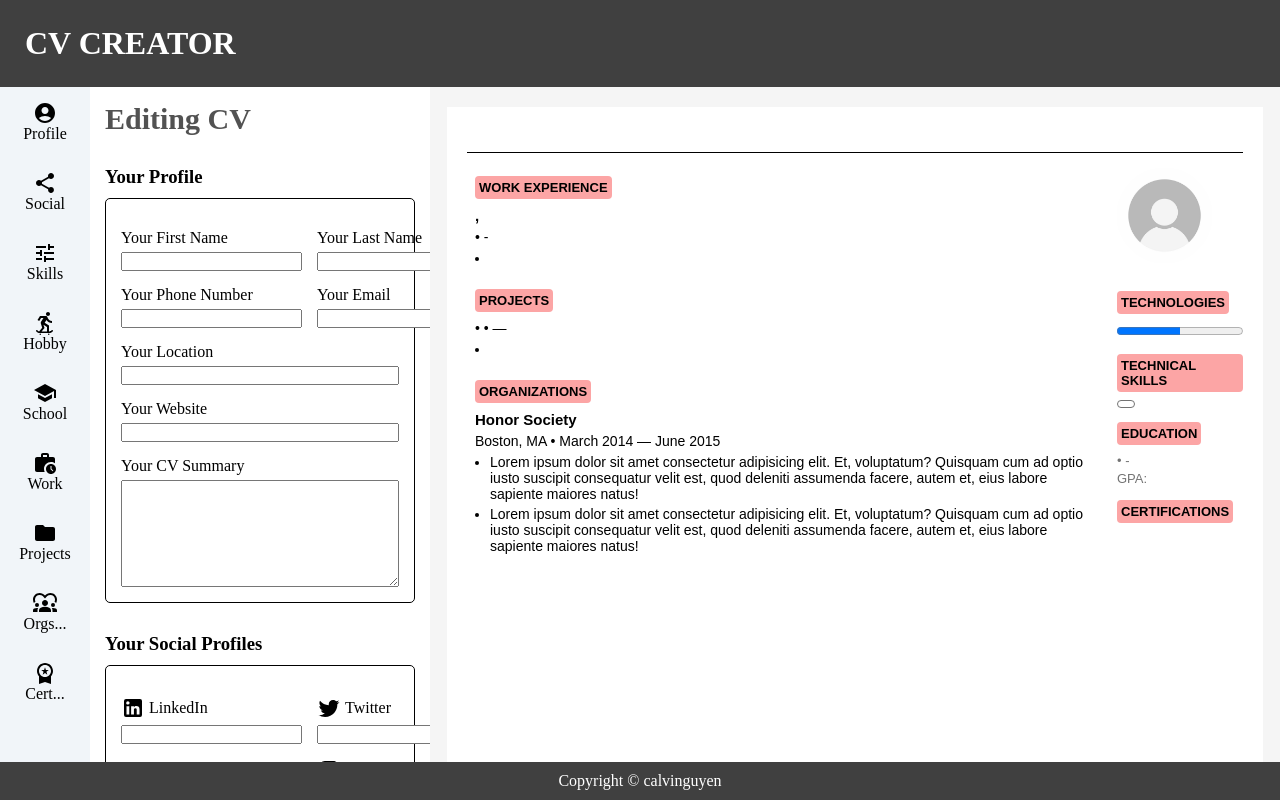
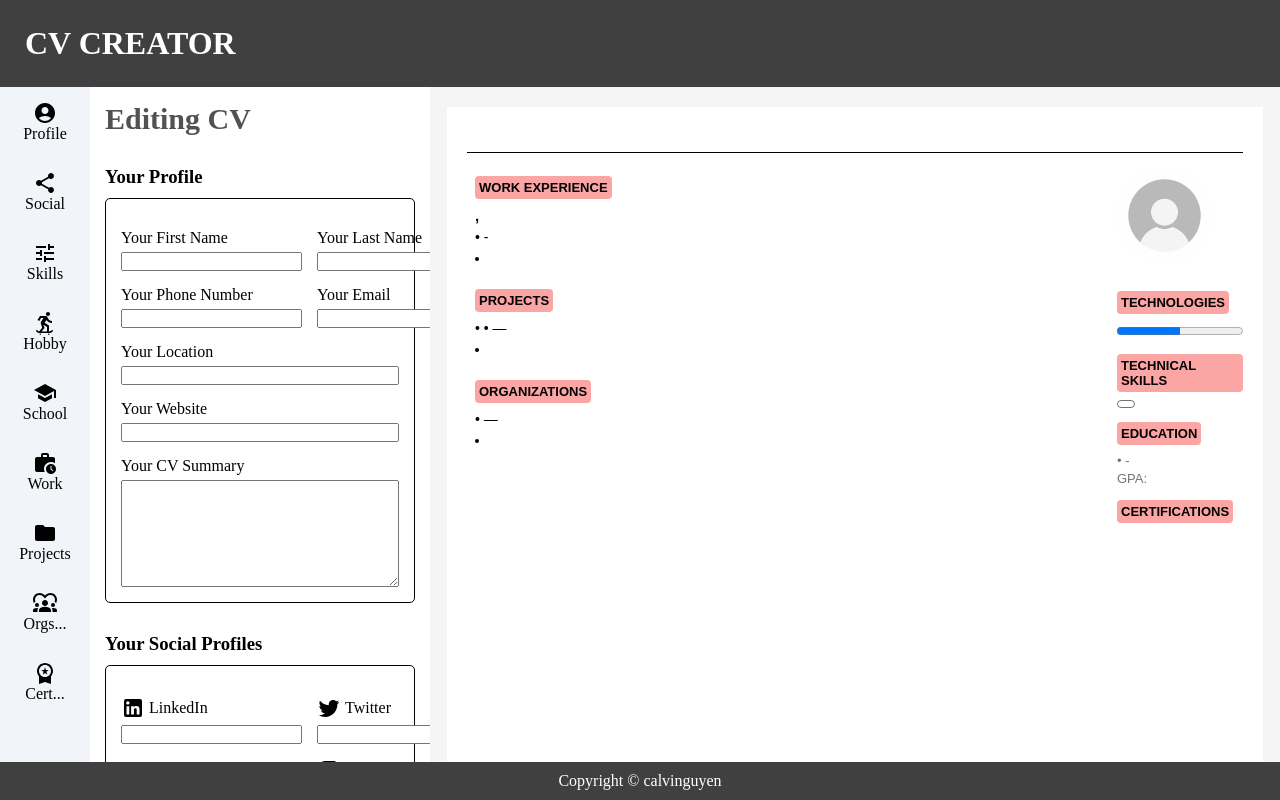
Before and after one commit to calvinguyen/cv-application, a React (Vite) app: page / in a window 1280 px wide. Built offline with nearby package versions, Linux system fonts and the light colour scheme.

Commit message:
Add crud functionality for Organizations

```diff
--- a/src/components/CVEditBar/Forms/Organizations.jsx
+++ b/src/components/CVEditBar/Forms/Organizations.jsx
@@ -1,74 +1,145 @@
-const Organizations = () => {
-  return (
-    <section id="orgs-form" className="edit-section">
-      <h1 className='edit-section-title'>Your Organizations</h1>
-
-      <form className=''>
-        <div className="input-container">
-          <span className="label">Section Title</span>
+const Card = ({
+  organization,
+  onFormChange,
+  onDeleteFormCard,
+  onDescriptionChange,
+  onAddDescription,
+  onDeleteDescription,
+}) => {
+  const BulletPoints = organization.description.map((desc) => (
+    <div key={desc.id} className="skill-input-container">
       <input
         type="text"
+        value={desc.desc}
+        onChange={(e) =>
+          onDescriptionChange(e, desc.id, 'organizations', organization.id)
+        }
       />
+      <button
+        className="x-btn input-x-btn"
+        type="button"
+        onClick={() =>
+          onDeleteDescription(desc.id, 'organizations', organization.id)
+        }
+      >
+        X
+      </button>
     </div>
+  ));
 
-        <p className="label section-label">Organizations</p>
-
+  return (
     <section className="form-card">
-          <button className='x-btn' type='button'>X</button>
-
+      <button
+        className="x-btn"
+        type="button"
+        onClick={() => onDeleteFormCard(organization.id, 'organizations')}
+      >
+        X
+      </button>
       <div className="input-container">
         <p className="label">Title</p>
         <input
           type="text"
+          name="title"
+          value={organization.title}
+          onChange={(e) => onFormChange(e, organization.id, 'organizations')}
         />
       </div>
       <div className="input-container">
         <p className="label">Location</p>
         <input
           type="text"
+          name="location"
+          value={organization.location}
+          onChange={(e) => onFormChange(e, organization.id, 'organizations')}
         />
       </div>
-
       <div className="two-col">
         <div className="input-container">
           <p className="label">Start Date</p>
           <input
             type="text"
+            name="startDate"
+            value={organization.startDate}
+            onChange={(e) => onFormChange(e, organization.id, 'organizations')}
           />
         </div>
         <div className="input-container">
           <p className="label">End Date</p>
           <input
             type="text"
+            name="endDate"
+            value={organization.endDate}
+            onChange={(e) => onFormChange(e, organization.id, 'organizations')}
           />
         </div>
       </div>
-
       <div className="input-container">
         <p className="label">Description</p>
+        {BulletPoints}
+      </div>
+      <button
+        className="add-desc-btn"
+        type="button"
+        onClick={() => onAddDescription('organizations', organization.id)}
+      >
+        Add Bullet Point
+      </button>
+    </section>
+  );
+};
 
-            <div className="skill-input-container">
+const Organizations = ({
+  organizations,
+  sectionTitle,
+  onSectionTitleChange,
+  onDescriptionChange,
+  onAddDescription,
+  onDeleteDescription,
+  onFormChange,
+  onAddOrganization,
+  onDeleteFormCard,
+}) => {
+  const renderCards = organizations.map((card) => (
+    <Card
+      key={card.id}
+      organization={card}
+      onFormChange={onFormChange}
+      onDeleteFormCard={onDeleteFormCard}
+      onDescriptionChange={onDescriptionChange}
+      onAddDescription={onAddDescription}
+      onDeleteDescription={onDeleteDescription}
+    />
+  ));
+
+  return (
+    <section id="orgs-form" className="edit-section">
+      <h1 className="edit-section-title">Your Organizations</h1>
+
+      <form className="">
+        <div className="input-container">
+          <span className="label">Section Title</span>
           <input
             type="text"
+            name="organizationSectionTitle"
+            value={sectionTitle}
+            onChange={(e) => onSectionTitleChange(e)}
           />
-              <button className='x-btn input-x-btn' type='button'>X</button>
-            </div>
-            <div className="skill-input-container">
-              <input
-                type="text"
-                />
-              <button className='x-btn input-x-btn' type='button'>X</button>
-            </div>
         </div>
 
-        </section>
+        <p className="label section-label">Organizations</p>
+        {renderCards}
 
-        <button className='add-entry-btn' type='button'>
+        <button
+          className="add-entry-btn"
+          type="button"
+          onClick={() => onAddOrganization()}
+        >
           Add Organization
         </button>
       </form>
     </section>
-  )
-}
+  );
+};
 
-export default Organizations
+export default Organizations;
--- a/src/components/CVForm/Main/OrganizationCard.jsx
+++ b/src/components/CVForm/Main/OrganizationCard.jsx
@@ -1,24 +1,16 @@
-import React from 'react';
+const OrganizationCard = ({ organization }) => {
+  const bulletPoints = organization.description.map((item) => {
+    return <li key={item.id}>{item.desc}</li>;
+  });
 
-const OrganizationCard = () => {
   return (
     <div className="card">
-      <p className="card-title">Honor Society</p>
-      <p className="card-subtitle">Boston, MA &#8226; March 2014 — June 2015</p>
-      <ul className="card-description">
-        <li>
-          Lorem ipsum dolor sit amet consectetur adipisicing elit. Et,
-          voluptatum? Quisquam cum ad optio iusto suscipit consequatur velit
-          est, quod deleniti assumenda facere, autem et, eius labore sapiente
-          maiores natus!
-        </li>
-        <li>
-          Lorem ipsum dolor sit amet consectetur adipisicing elit. Et,
-          voluptatum? Quisquam cum ad optio iusto suscipit consequatur velit
-          est, quod deleniti assumenda facere, autem et, eius labore sapiente
-          maiores natus!
-        </li>
-      </ul>
+      <p className="card-title">{organization.title}</p>
+      <p className="card-subtitle">
+        {organization.location} &#8226; {organization.startDate} —{' '}
+        {organization.endDate}
+      </p>
+      <ul className="card-description">{bulletPoints}</ul>
     </div>
   );
 };
--- a/src/components/CVForm/Main/Organizations.jsx
+++ b/src/components/CVForm/Main/Organizations.jsx
@@ -1,11 +1,18 @@
 import OrganizationCard from "./OrganizationCard";
 
-const Organizations = () => {
+const Organizations = ({organizations, sectionTitle}) => {
+  const cards = organizations.map(card => {
+    return (
+      <OrganizationCard
+        key={card.id}
+        organization={card} />
+    );
+  })
+
   return (
     <section className="organizations">
-      <h1 className="section-title">ORGANIZATIONS</h1>
-
-      <OrganizationCard />
+      <h1 className="section-title">{sectionTitle}</h1>
+      {cards}
     </section>
   );
 };
```
Also changed, not shown: src/components/CVEditBar/CVEditBar.jsx (+5 -6 lines), src/components/CVForm/Main/ProjectCard.jsx (+13 -12 lines). Lines whose indentation alone changed are shown as unchanged.
